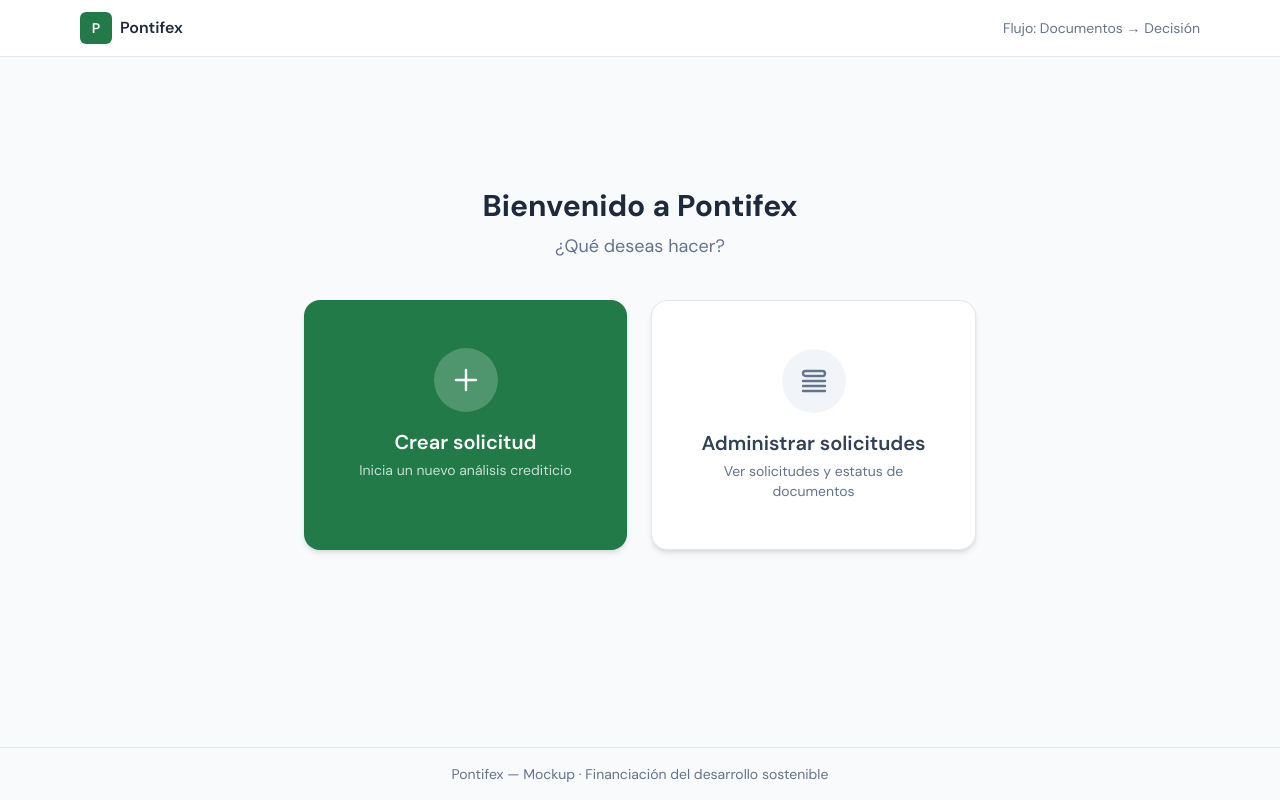
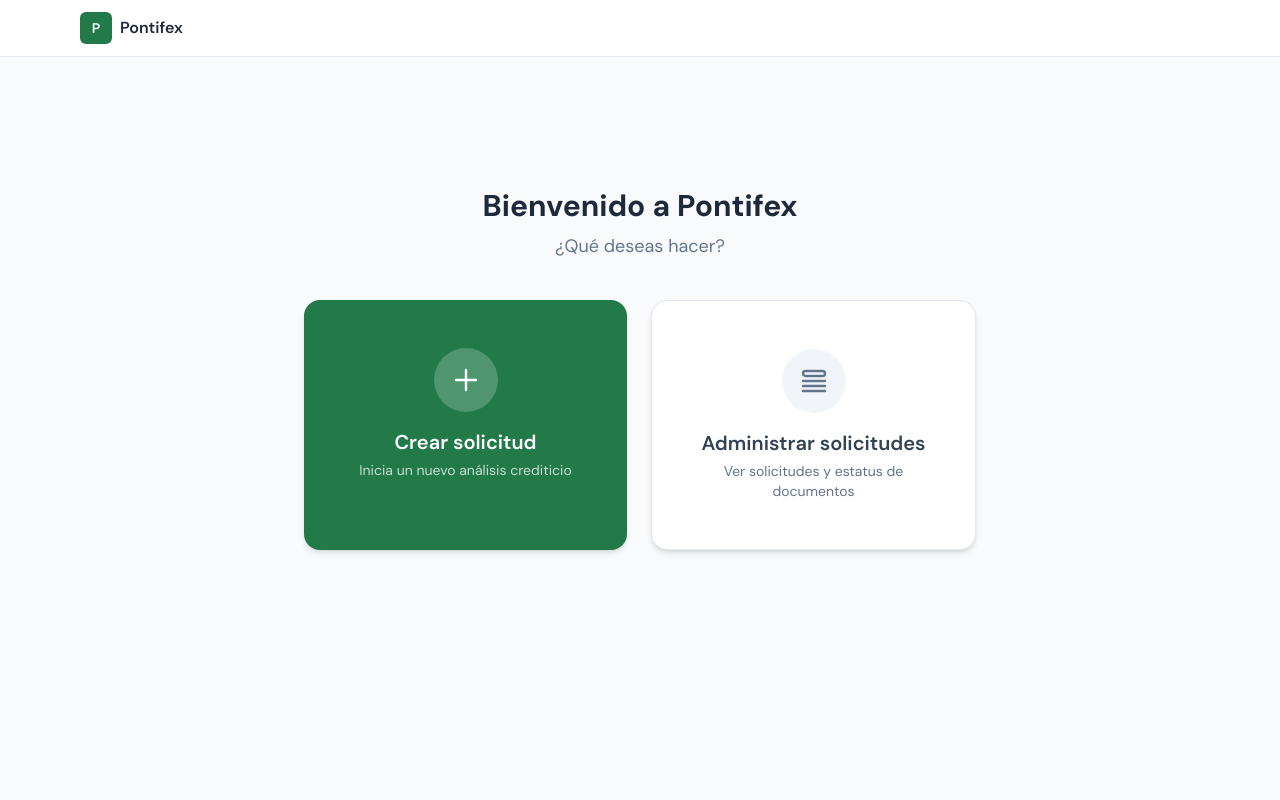
Before and after one commit to HectorGtz27/mvp_pontifex2, a React (Vite) app: page / in a window 1280 px wide. Built offline with nearby package versions, Linux system fonts and the light colour scheme.

Commit message:
Remove unused footer and workflow description from App component

```diff
--- a/src/App.jsx
+++ b/src/App.jsx
@@ -12,7 +12,6 @@ function App() {
             <div className="w-8 h-8 rounded-md bg-pontifex-600 flex items-center justify-center text-white font-semibold text-sm">P</div>
             <span className="font-semibold text-slate-800">Pontifex</span>
           </Link>
-          <span className="text-sm text-slate-500">Flujo: Documentos → Decisión</span>
         </div>
       </header>
       <main className="flex-1 max-w-6xl w-full mx-auto px-4 py-8">
@@ -25,9 +24,6 @@ function App() {
           <Route path="/covenants" element={<Navigate to="/" replace />} />
         </Routes>
       </main>
-      <footer className="border-t border-slate-200 py-4 text-center text-slate-500 text-sm">
-        Pontifex — Mockup · Financiación del desarrollo sostenible
-      </footer>
     </div>
   )
 }
```
